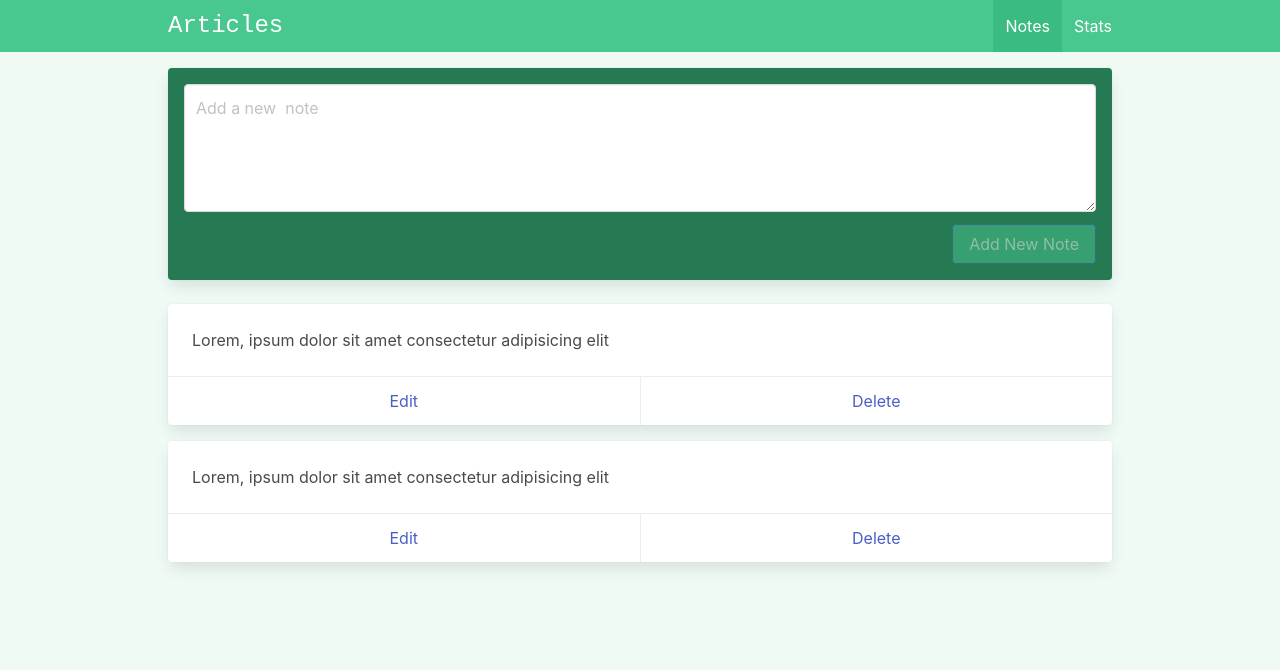
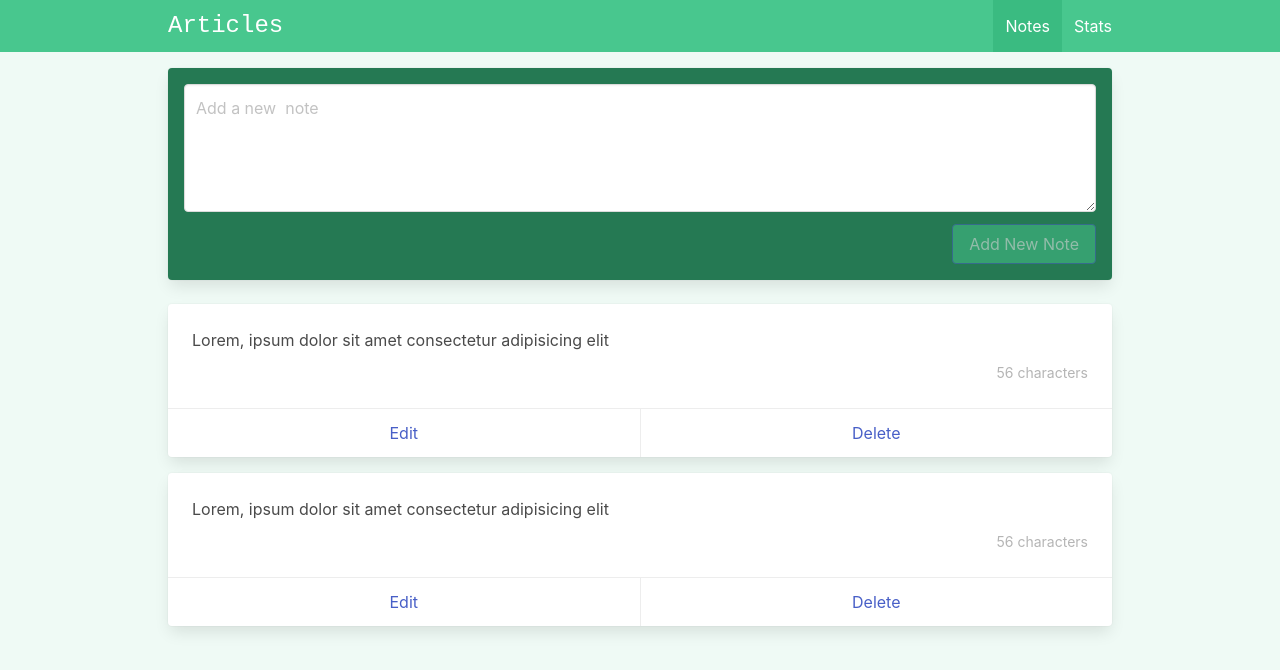
Before and after one commit to anvictorsantos/article-craft-dashboard, a Vue app: page /#/ in a window 1280 px wide. Shown: the top 670 px of the page. Built offline with nearby package versions, Linux system fonts and the light colour scheme.

Commit message:
feat: note child component

```diff
--- /dev/null
+++ b/src/components/notes/Note.vue
@@ -0,0 +1,49 @@
+<template>
+    <div class="card mb-4">
+        <div class="card-content">
+            <div class="content">
+                {{ note.content }}
+                <div class="has-text-right has-text-grey-light mt-2">
+                    <small>{{ characterLength }}</small>
+                </div>
+            </div>
+        </div>
+        <footer class="card-footer">
+            <a
+                href="#"
+                class="card-footer-item"
+                >Edit</a
+            >
+            <a
+                href="#"
+                class="card-footer-item"
+                @click.prevent="handleDeleteClicked"
+                >Delete</a
+            >
+        </footer>
+    </div>
+</template>
+
+<script setup>
+import { computed } from 'vue';
+
+const props = defineProps({
+    note: {
+        type: Object,
+        required: true
+    }
+});
+
+const emit = defineEmits(['deleteClicked']);
+
+const characterLength = computed(() => {
+    let length = props.note.content.length;
+    let description = length > 1 ? 'characters' : 'character';
+
+    return `${length} ${description}`;
+});
+
+const handleDeleteClicked = () => {
+    emit('deleteClicked', props.note.id);
+};
+</script>
--- a/src/views/ViewNotes.vue
+++ b/src/views/ViewNotes.vue
@@ -24,34 +24,19 @@
                 </div>
             </div>
         </div>
-        <div
+
+        <Note
             v-for="note in notes"
             :key="note.id"
-            class="card mb-4"
-        >
-            <div class="card-content">
-                <div class="content">
-                    {{ note.content }}
-                </div>
-            </div>
-            <footer class="card-footer">
-                <a
-                    href="#"
-                    class="card-footer-item"
-                    >Edit</a
-                >
-                <a
-                    href="#"
-                    class="card-footer-item"
-                    >Delete</a
-                >
-            </footer>
-        </div>
+            :note="note"
+            @deleteClicked="deleteNote"
+        />
     </div>
 </template>
 
 <script setup>
 import { ref } from 'vue';
+import Note from '@/components/notes/Note.vue';
 
 const newNote = ref('');
 const newNoteRef = ref(null);
@@ -81,4 +66,10 @@ const addNote = () => {
     newNote.value = '';
     newNoteRef.value.focus();
 };
+
+const deleteNote = (idToDelete) => {
+    notes.value = notes.value.filter((note) => {
+        return note.id !== idToDelete;
+    });
+};
 </script>
```
